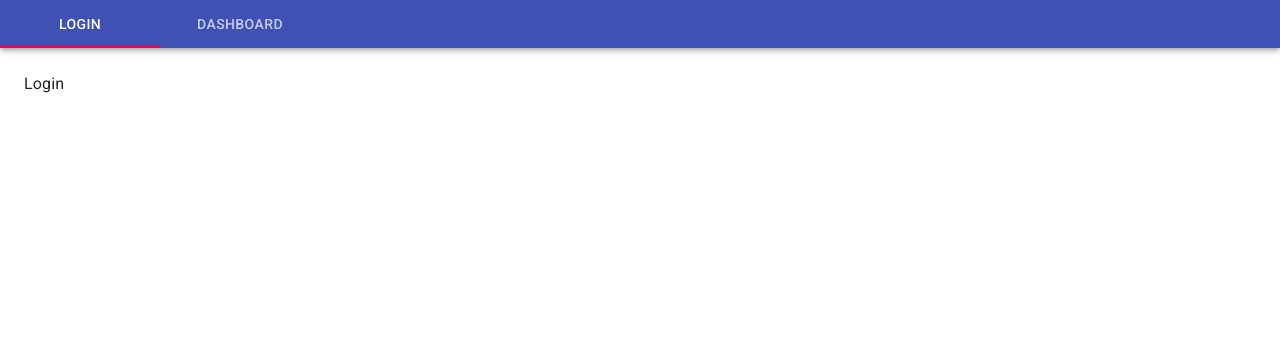
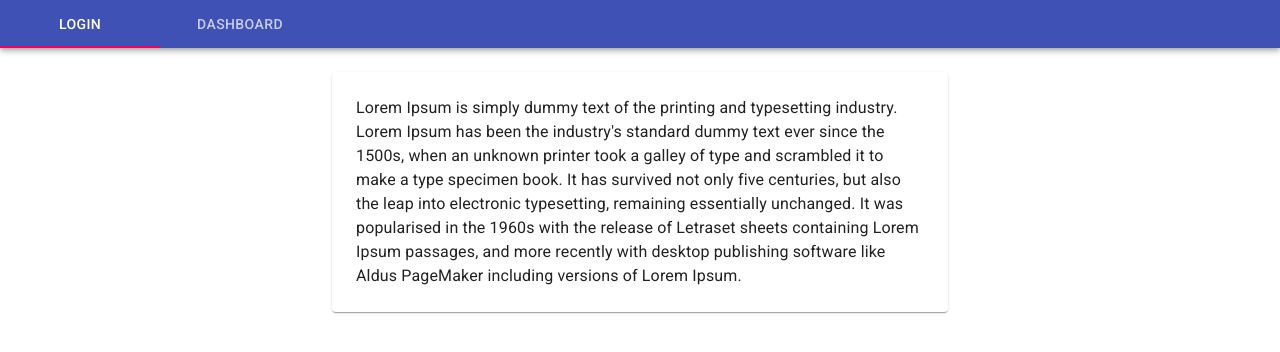
Before and after one commit to Srikanth910/sparkWeb, a React (Create React App) app: page / in a window 1280 px wide. Shown: the top 352 px of the page. Built offline with nearby package versions, Linux system fonts and the light colour scheme.

Commit message:
Login screen

```diff
--- a/src/components/login.jsx
+++ b/src/components/login.jsx
@@ -1,16 +1,34 @@
-import React from 'react';
+import React from "react";
 // import PropTypes from 'prop-types';
+import { Grid, Card, Box, Typography } from "@material-ui/core";
 
-const Login = props => {
-    return (
-        <div>
-            Login
-        </div>
-    );
+const Login = (props) => {
+  return (
+    <Box>
+      <Grid container justify="center">
+        <Grid item xs={11} lg={6} sm={10} md={8}>
+          <Card>
+            <Box p={3}>
+              <Typography>
+                Lorem Ipsum is simply dummy text of the printing and typesetting
+                industry. Lorem Ipsum has been the industry's standard dummy
+                text ever since the 1500s, when an unknown printer took a galley
+                of type and scrambled it to make a type specimen book. It has
+                survived not only five centuries, but also the leap into
+                electronic typesetting, remaining essentially unchanged. It was
+                popularised in the 1960s with the release of Letraset sheets
+                containing Lorem Ipsum passages, and more recently with desktop
+                publishing software like Aldus PageMaker including versions of
+                Lorem Ipsum.
+              </Typography>
+            </Box>
+          </Card>
+        </Grid>
+      </Grid>
+    </Box>
+  );
 };
 
-Login.propTypes = {
-
-};
+Login.propTypes = {};
 
 export default Login;
```
